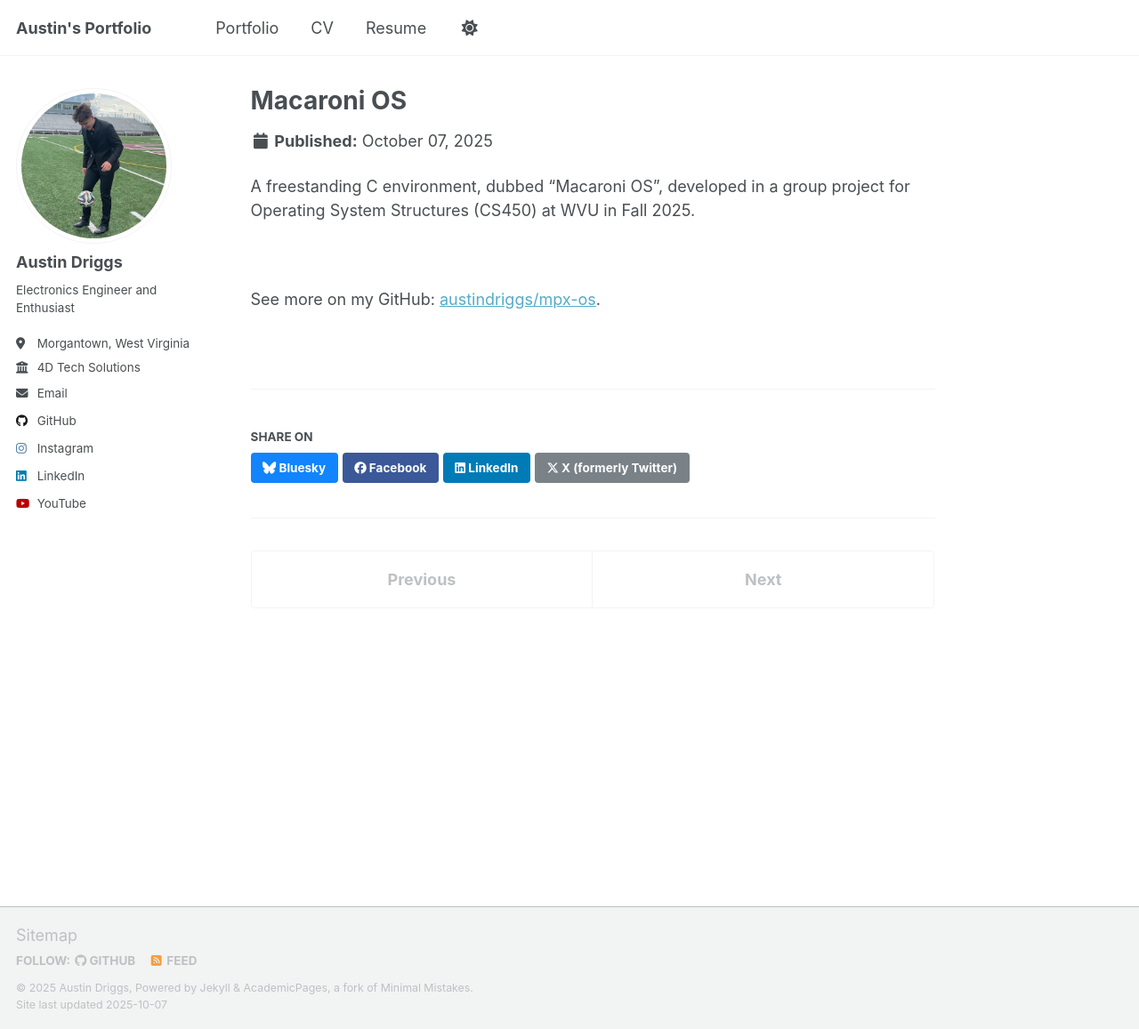
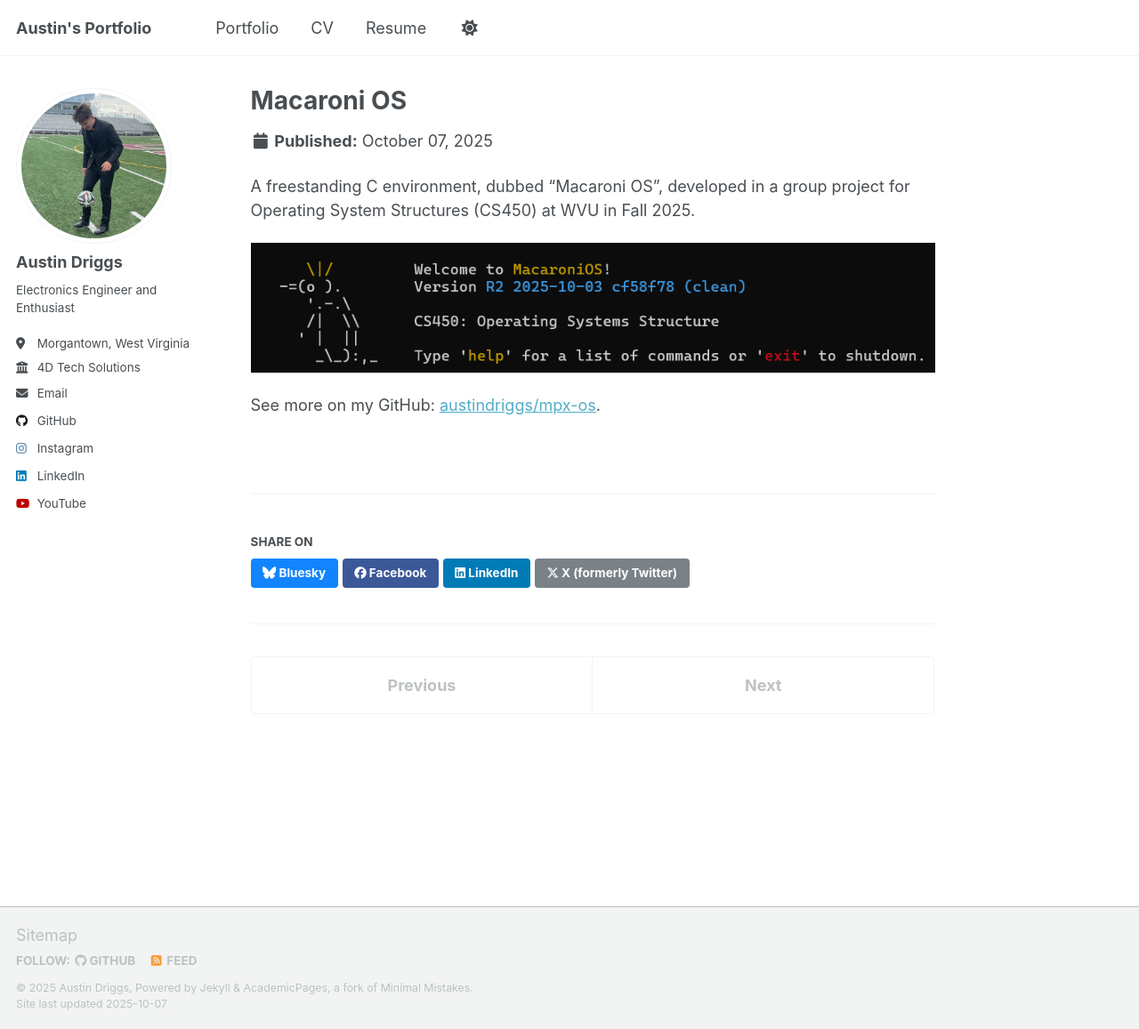
Before and after one commit to austindriggs/austindriggs.github.io, a Jekyll site: the page built from _portfolio/04-mpx.md, in a window 1280 px wide and 1157 px high. Shown: the whole window at 89% size. Built offline with Jekyll 4.4.1, drawn with Linux system fonts in a browser that asks for light colours; a script that is not in the unit is left out.

Commit message:
changed link to image

```diff
--- a/_portfolio/04-mpx.md
+++ b/_portfolio/04-mpx.md
@@ -6,6 +6,6 @@ collection: portfolio
 
 A freestanding C environment, dubbed "Macaroni OS", developed in a group project for Operating System Structures (CS450) at WVU in Fall 2025.
 
-<img source='/images/macaronios.png'>
+![Macaroni OS startup](/images/macaronios.png)
 
 See more on my GitHub: [austindriggs/mpx-os](https://github.com/austindriggs/mpx-os).
```
